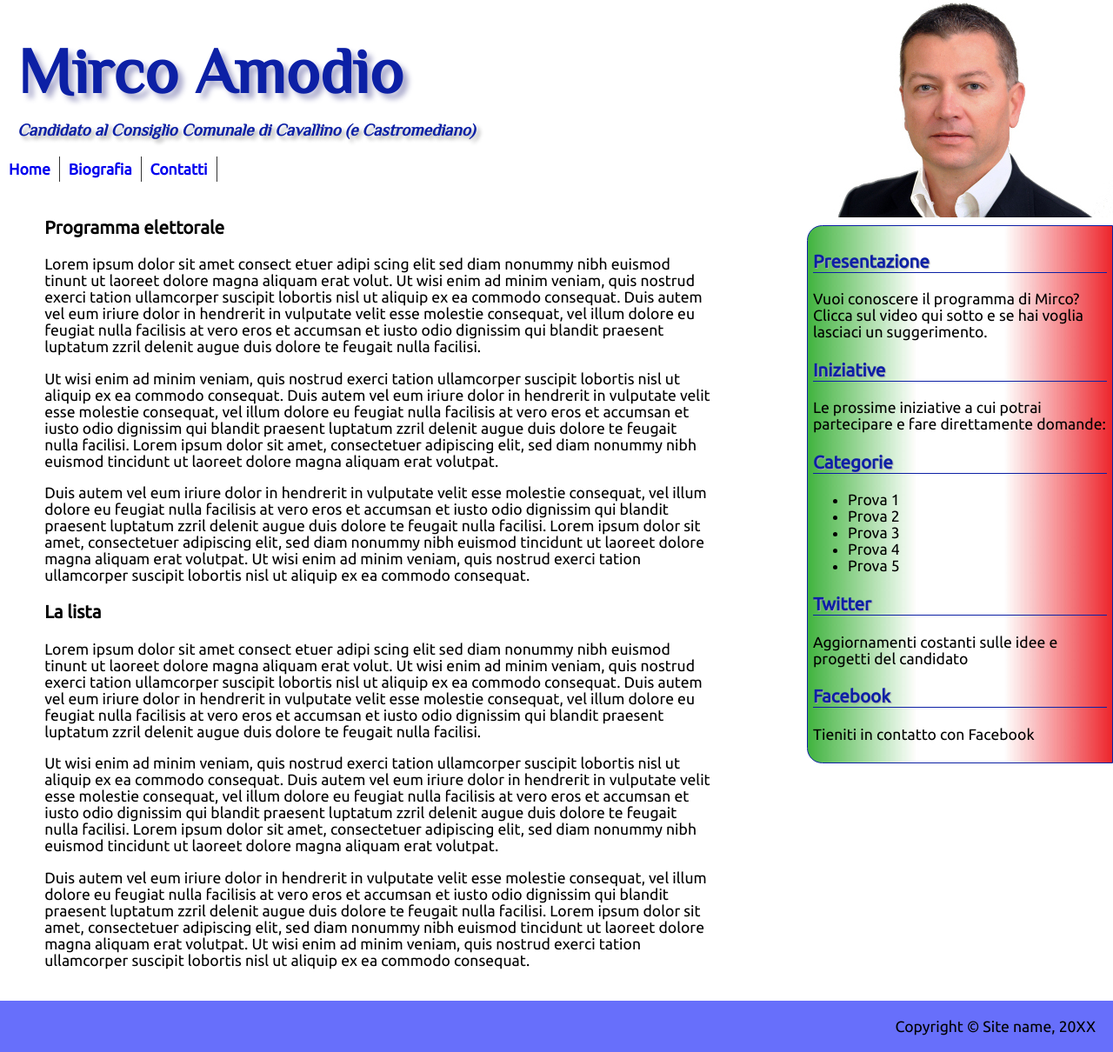
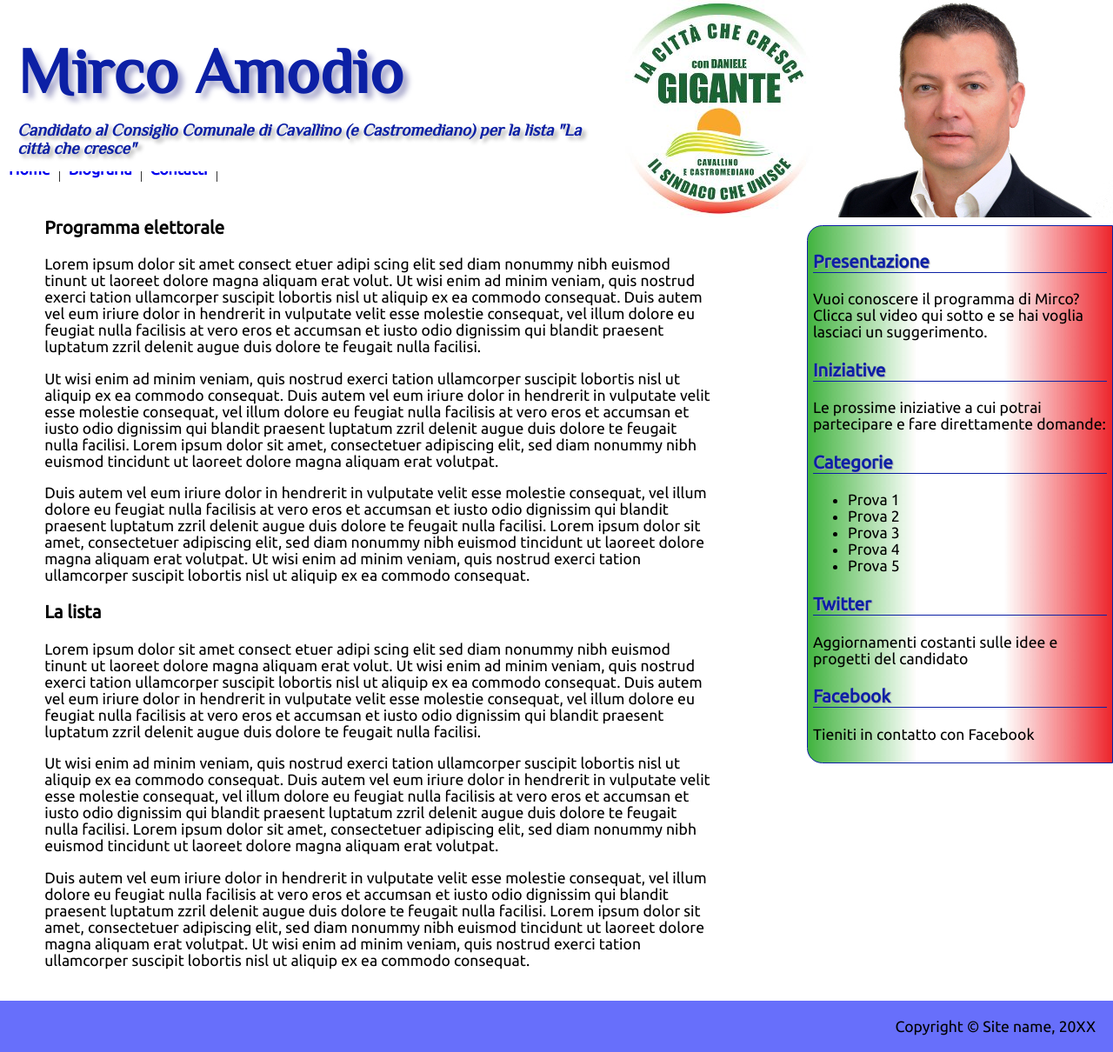
Before and after one commit to mamodio/mamodio.github.com, a Jekyll site: the page built from index.html, in a window 1280 px wide. Shown: the whole page at 87% size. Built offline with Jekyll 4.4.1, drawn with Linux system fonts in a browser that asks for light colours.

Commit message:
cambiato logo e lista

```diff
--- a/_layouts/base.html
+++ b/_layouts/base.html
@@ -14,10 +14,10 @@
 
 <div id="header">
   <h1>Mirco Amodio</h1>
-  <h2>Candidato al Consiglio Comunale di Cavallino (e Castromediano)</h2>
+  <h2>Candidato al Consiglio Comunale di Cavallino (e Castromediano) per la lista &quot;La citt&agrave; che cresce&quot;</h2>
 </div>
 <div id="headimg">
-<!--  <img alt="Simbolo lista" src="images/logo_lista.jpg" /> -->
+  <img alt="Simbolo lista" src="images/logo_lista.jpg" />
   <img alt="Foto Mirco Amodio" src="images/head.jpg" />
 </div>
 
```
Also changed, not shown: images/logo_lista.jpg.
